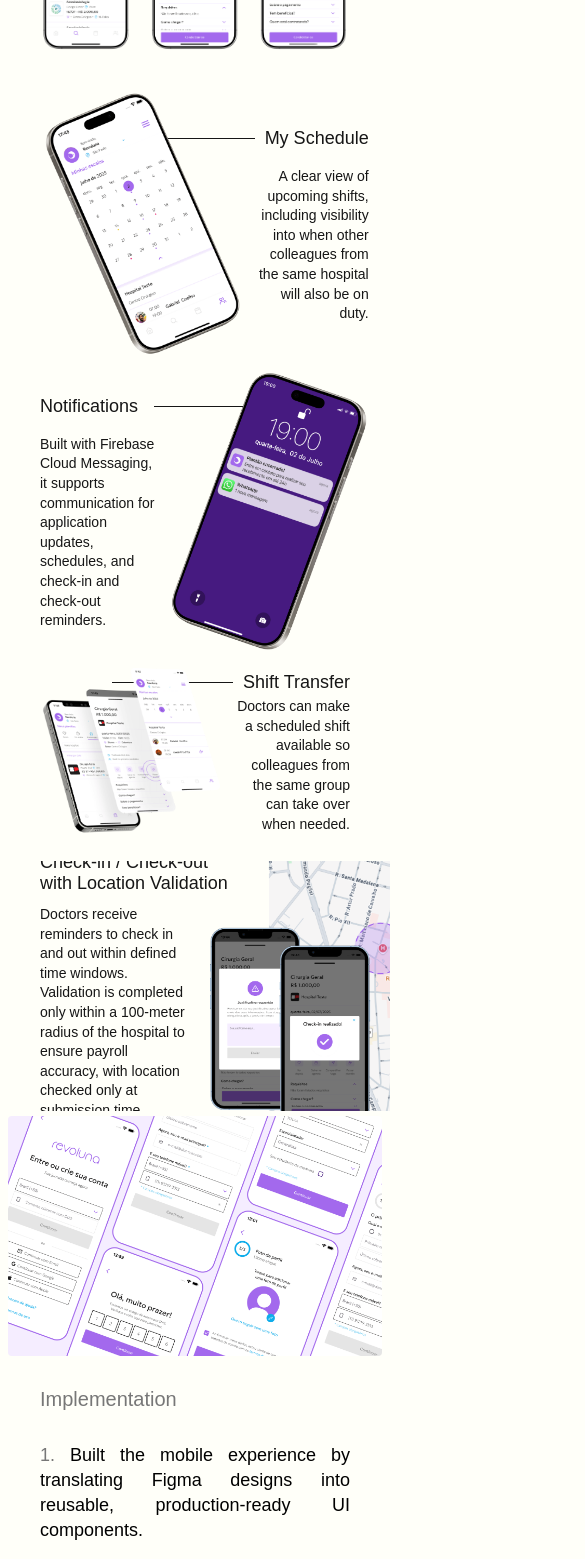
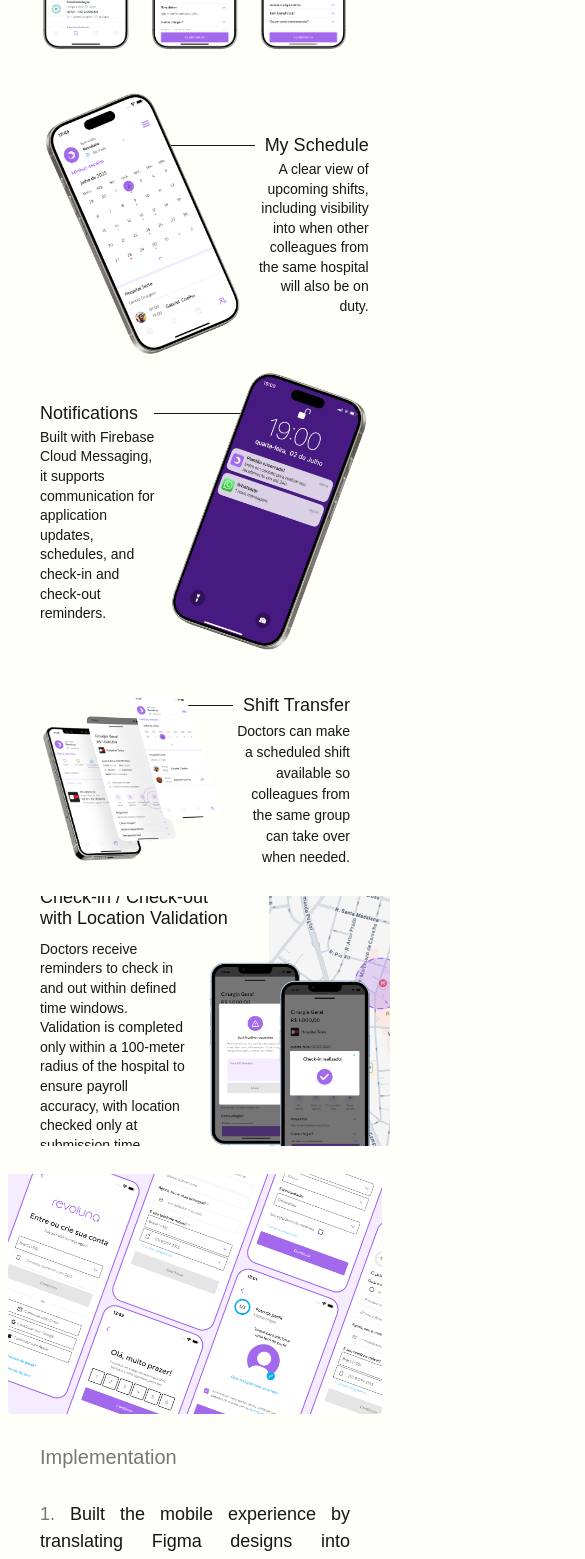
Before and after one commit to kenjimattos/portfolio, a Next.js app: page /work/revoluna in a window 390 px wide. Shown: the part 2840-4399 px from the top of the page, 585 px wide, since content can reach past the window. Built offline with nearby package versions, Linux system fonts and the light colour scheme; a web font is replaced by a local one.

Commit message:
style: Ajusta layout na página do case Revoluna

```diff
--- a/app/work/revoluna/page.tsx
+++ b/app/work/revoluna/page.tsx
@@ -304,6 +304,7 @@ export default function RevolunaPage() {
             className="flex flex-col"
             style={{
               paddingLeft: "clamp(10px, 3vw, 40px)",
+              gap: "clamp(0px, 0.5vw, 30px)",
             }}
           >
             {/* Title with line */}
@@ -327,7 +328,6 @@ export default function RevolunaPage() {
               className="text-[#161616] leading-[1.4em] text-right"
               style={{
                 fontSize: "clamp(14px, 2vw, 30px)",
-                marginTop: "clamp(16px, 2vw, 30px)",
                 minWidth: "clamp(50px, 30vw, 554px)",
               }}
             >
@@ -342,6 +342,9 @@ export default function RevolunaPage() {
           {/* Notifications Text with line */}
           <div
             className="flex-1 flex flex-col items-start justify-end"
+            style={{
+              gap: "clamp(0px, 0.5vw, 30px)",
+            }}
           >
             {/* Title with line */}
             <div className="flex items-center w-full" style={{ gap: "clamp(16px, 2vw, 30px)" }}>
@@ -363,7 +366,6 @@ export default function RevolunaPage() {
               className="text-[#161616] leading-[1.4em] text-left"
               style={{
                 fontSize: "clamp(14px, 2vw, 30px)",
-                marginTop: "clamp(16px, 2vw, 30px)",
                 minWidth: "clamp(50px, 30vw, 554px)",
               }}
             >
@@ -385,24 +387,24 @@ export default function RevolunaPage() {
 
       {/* Shift Transfer Section */}
       <section
-        className="w-full relative overflow-hidden"
+        className="w-full relative"
         style={{
-          paddingLeft: "clamp(40px, 8vw, 180px)",
-          paddingRight: "clamp(40px, 8vw, 180px)",
-          marginBottom: "clamp(20px, 4vw, 60px)",
+          padding: "clamp(20px, 6vw, 60px) clamp(40px, 8vw, 180px)",
         }}
       >
         {/* Image left, text right */}
         <div className="flex flex-row items-center">
           {/* Feature Image */}
+
+          <div>
           <Image
             src="/img/revoluna/transfer.png"
             alt="Schedule screen"
             width={1081}
             height={1008}
-              className="h-auto relative z-10"
-              style={{ maxWidth: "clamp(180px, 40vw, 600px)" }}
+            className="relative z-10"
           />
+          </div>
 
           {/*Text with line */}
           <div
@@ -417,12 +419,10 @@ export default function RevolunaPage() {
               style={{ gap: "clamp(10px, 1vw, 15px)" }}>
               {/* Connecting line */}
               <div className="block flex-1 h-px bg-[#161616] z-0"
-              style={{marginLeft: "-120px"}}/>
+              style={{marginLeft: "-90px"}}/>
               <h3
-                className="text-[#161616] shrink-0"
                 style={{
                   fontSize: "clamp(18px, 3vw, 48px)",
-                  lineHeight: "1.4em",
                 }}
               >
                 Shift Transfer
@@ -430,7 +430,7 @@ export default function RevolunaPage() {
             </div>
             {/* Description */}
             <p
-              className="text-[#161616] leading-[1.4em] text-right"
+              className="text-right"
               style={{
                 fontSize: "clamp(14px, 2vw, 30px)",
                 minWidth: "clamp(50px, 30vw, 554px)",
@@ -446,7 +446,7 @@ export default function RevolunaPage() {
       <section
         className="w-full relative flex overflow-hidden items-center"
         style={{
-          paddingLeft: "clamp(40px, 8vw, 180px)",
+          padding: "clamp(20px, 6vw, 60px) clamp(40px, 8vw, 180px)",
           gap: "clamp(20px, 4vw, 60px)",
           height: "clamp(250px, 50vw, 720px)",
         }}
@@ -503,6 +503,7 @@ export default function RevolunaPage() {
       <section className="w-full flex rounded-sm justify-center overflow-hidden"
           style={{
           width: "calc(100% - clamp(16px, 2vw, 30px))",
+          paddingTop: "clamp(20px, 6vw, 60px)",
         }}
         >
         <Image
@@ -535,7 +536,7 @@ export default function RevolunaPage() {
         {/* Figma Section */}
 
           <p
-            className="leading-[1.4em] text-black text-justify"
+            className="text-justify"
             style={{
               fontSize: "clamp(18px, 2vw, 30px)",
             }}
@@ -548,16 +549,14 @@ export default function RevolunaPage() {
             style={{ gap: "clamp(10px, 2vw, 64px)" }}
           >
             <Image
-              className="h-auto rounded-sm"
-              style={{ width: "1/3" }}
+              className="h-auto rounded-sm w-1/3"
               src="/img/revoluna/figma-components.png"
               alt="Figma components"
               width={667}
               height={959}
             />
             <Image
-              className="h-auto rounded-sm"
-              style={{ width: "2/3" }}
+              className="h-auto rounded-sm w-2/3"
               src="/img/revoluna/figma-design.png"
               alt="Figma design"
               width={1361}
```
Lines whose indentation alone changed are shown as unchanged.
